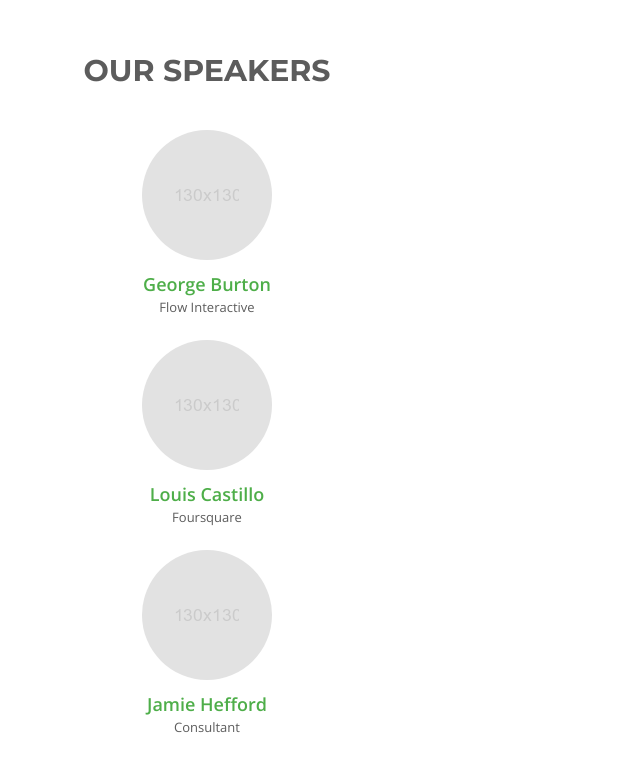
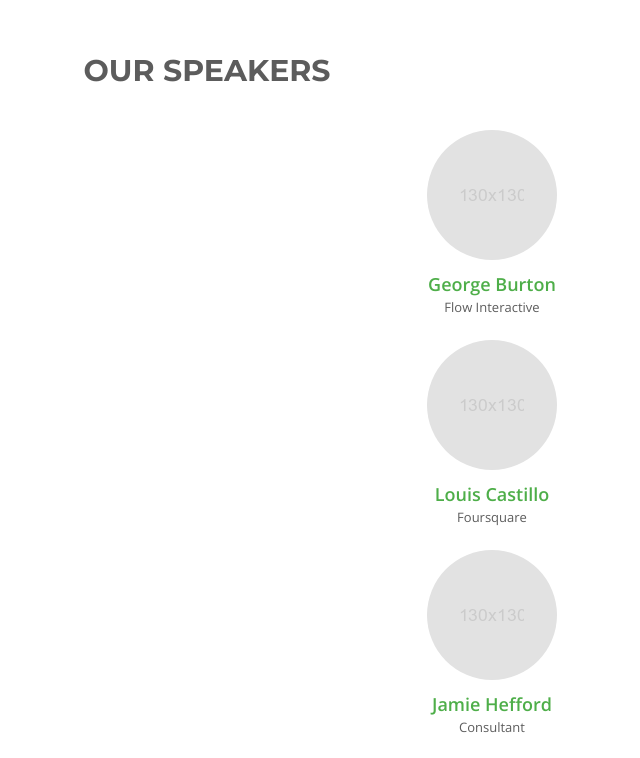
Before and after one commit to pi-digital/outubro, a plain HTML site: page index.html in a window 1280 px wide. Shown: the part 1180-1938 px from the top of the page, without its empty margins (433-1073 px from the left). Drawn offline with nearby package versions, Linux system fonts and the light colour scheme; some packages are replaced by stand-ins of ours; a script that the page names is missing.

Commit message:
Update index.html

```diff
--- a/index.html
+++ b/index.html
@@ -215,7 +215,9 @@ Surjith S M / @surjithctly
 
             <div class="speaker-slider slick-initialized slick-slider">
 
-                <div class="speaker-info wow fadeIn" data-wow-delay="0s">
+                <div aria-live="polite" class="slick-list draggable" tabindex="0"><div class="slick-track" style="opacity: 1; width: 3990px; transform: translate3d(-1140px, 0px, 0px);">
+
+                 <div class="speaker-info wow fadeIn" data-wow-delay="0s">
                     <img src="images/avatar_1.png" alt="avatar" class="img-responsive center-block">
                     <p>George Burton</p>
                     <span>Flow Interactive</span>
@@ -277,6 +279,8 @@ Surjith S M / @surjithctly
                     <span>Consultant</span>
                 </div>
                 <!-- end .speaker-info -->
+
+            </div>
 
             </div>
 
```
